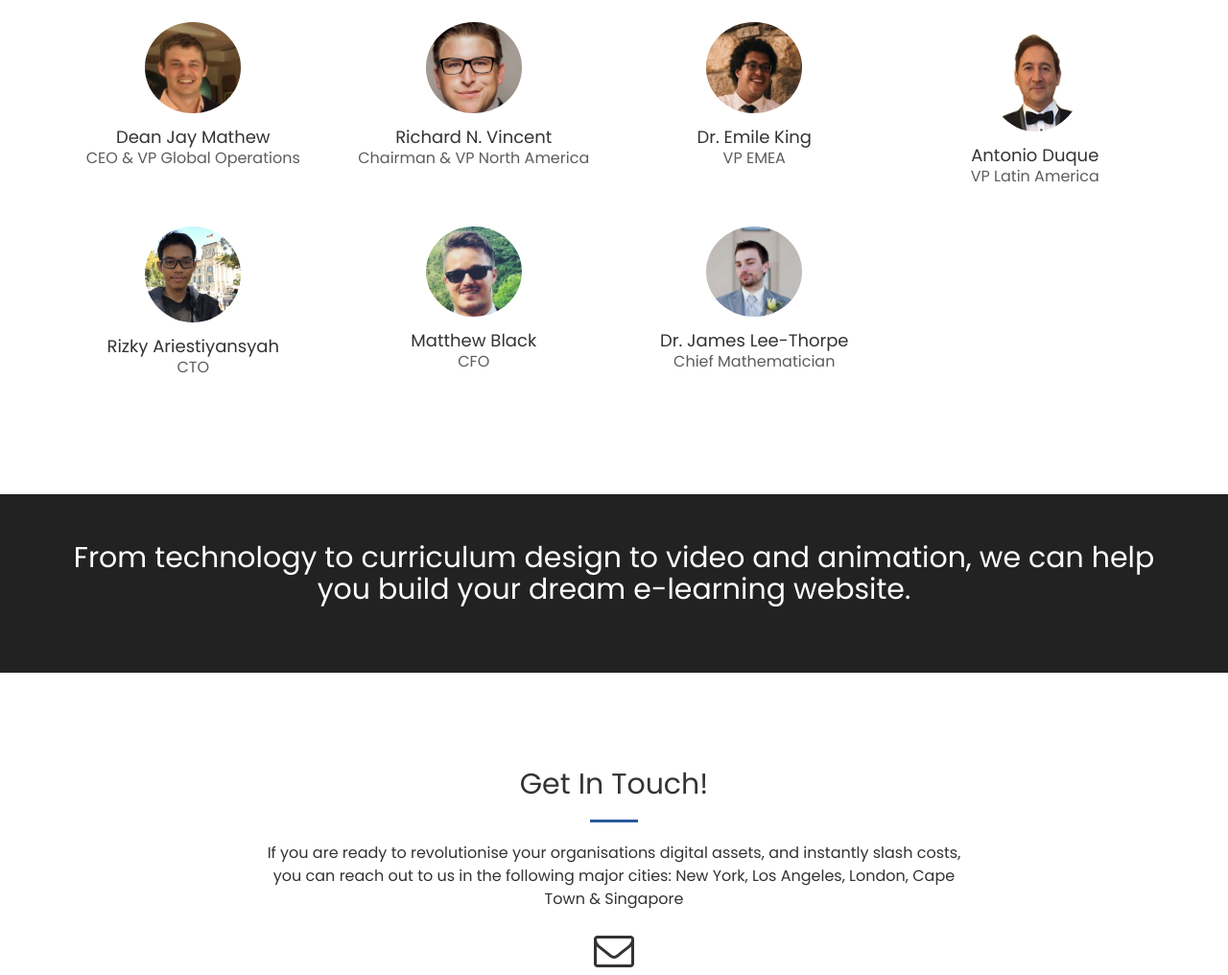
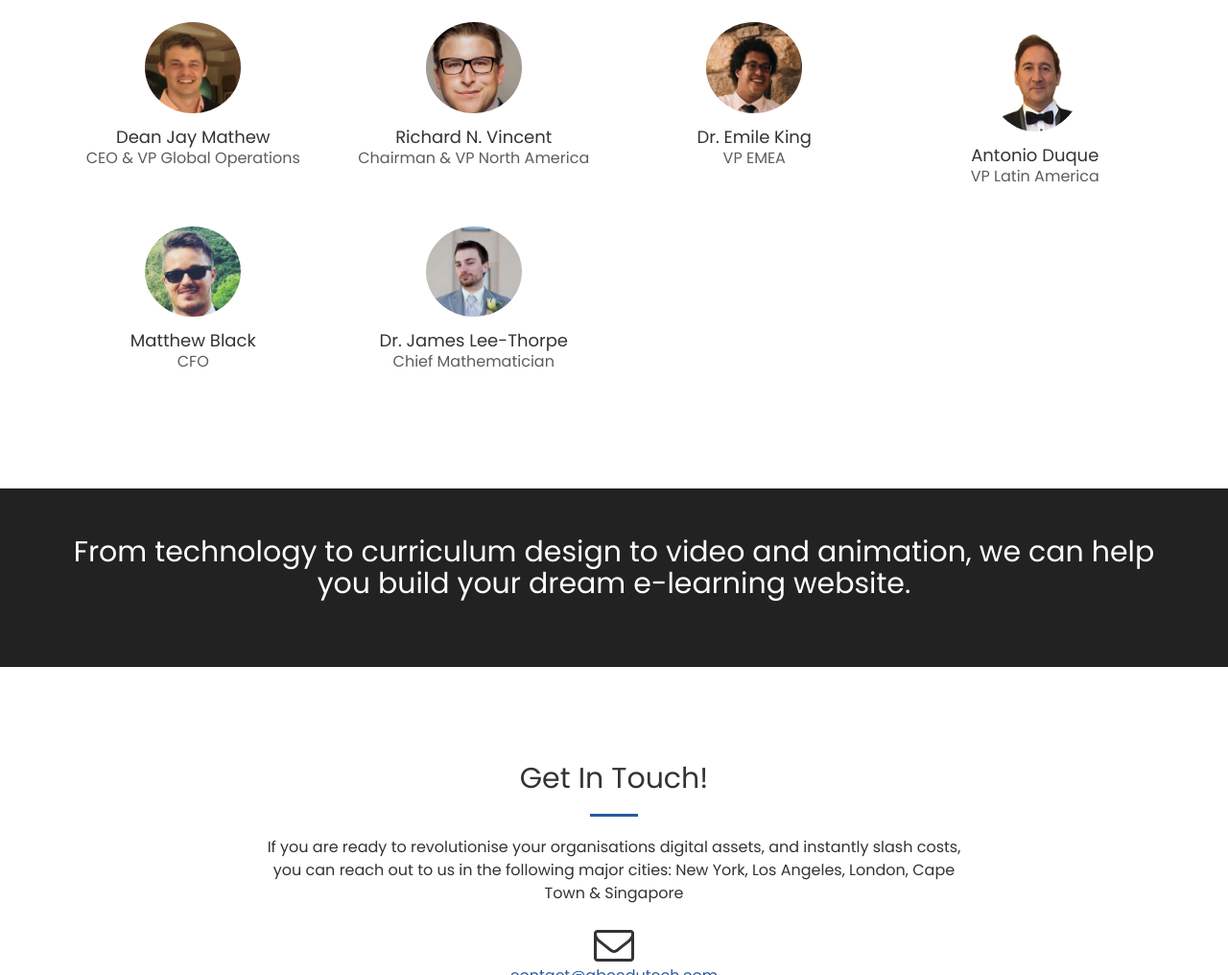
Before and after one commit to ABCEduTech/abcedutech.github.io, a website: page index.html in a window 1280 px wide. Shown: the part 1896-2912 px from the top of the page at 96% size. Drawn offline with nearby package versions, Linux system fonts and the light colour scheme.

Commit message:
Update index.html

```diff
--- a/index.html
+++ b/index.html
@@ -190,13 +190,13 @@
                         <p class="text-muted position">VP Latin America</p>
                     </div>
                 </div>
-                <div class="col-lg-3 col-md-6 text-center">
+<!--                 <div class="col-lg-3 col-md-6 text-center">
                     <div class="team-box">
                         <img src="img/team-rizky.jpg" alt="icon" class="team-photo">
                         <h4 class="team-name">Rizky Ariestiyansyah</h4>
                         <p class="text-muted position">CTO</p>
                     </div>
-                </div>
+                </div> -->
                 <div class="col-lg-3 col-md-6 text-center">
                     <div class="team-box">
                         <img src="img/team-matthew.png" alt="icon" class="team-photo">
```
